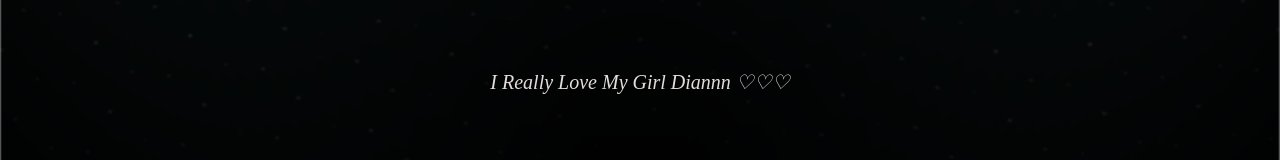
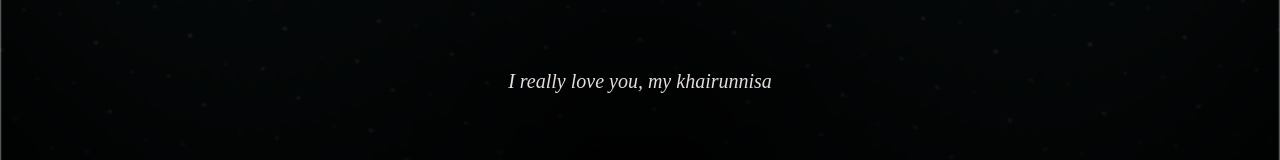
Before and after one commit to urorullox/FlowersGift, a plain HTML site: page index.html in a window 1280 px wide. Shown: the part 570-730 px from the top of the page. Drawn offline with Linux system fonts and the light colour scheme.

Commit message:
Update index.html

```diff
--- a/index.html
+++ b/index.html
@@ -28,7 +28,7 @@
 
   <!-- Message -->
   <div style="position: absolute; top: 80vh; width: 100%; display: flex; justify-content: center;">
-    <i style="color:rgb(228, 221, 219); font-size: 20px;">I Really Love My Girl Diannn ♡♡♡</i>
+    <i style="color:rgb(228, 221, 219); font-size: 20px;">I really love you, my khairunnisa</i>
   </div>
 
   <!-- Audio Element -->
```
